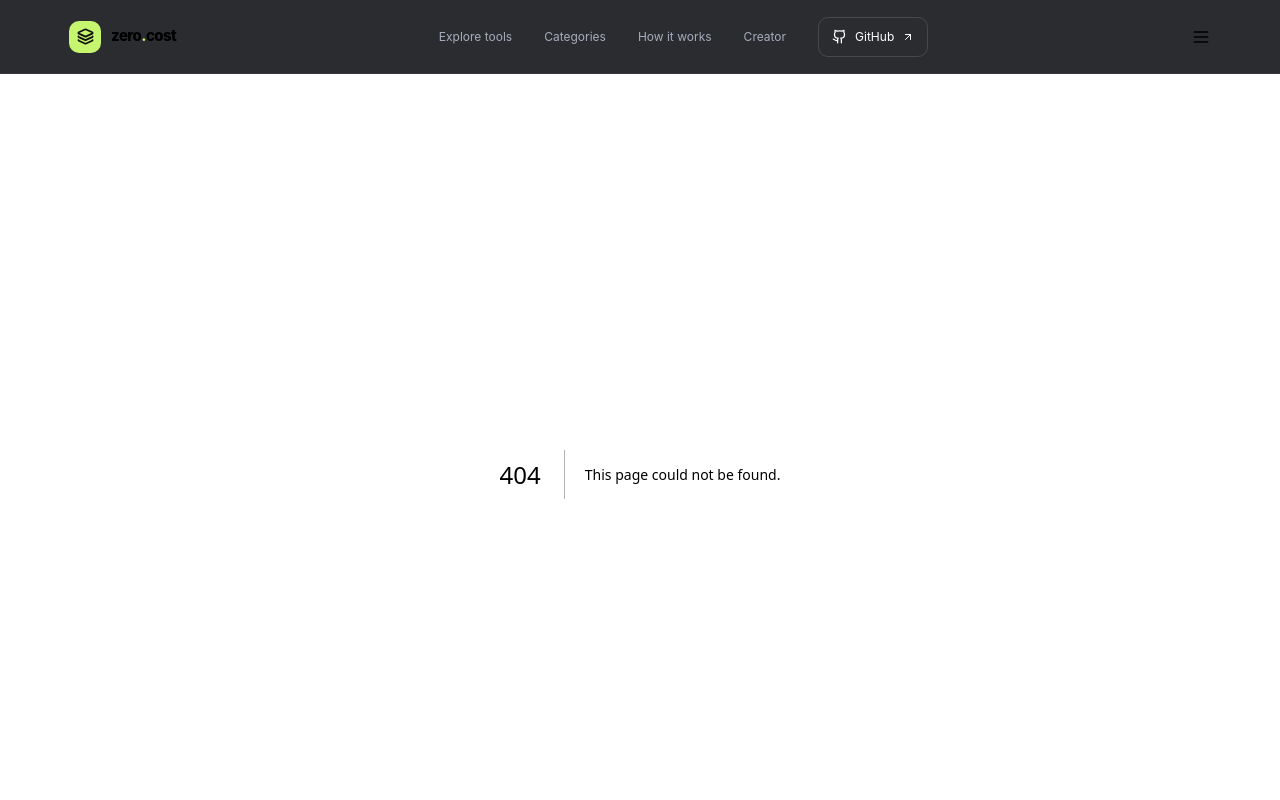
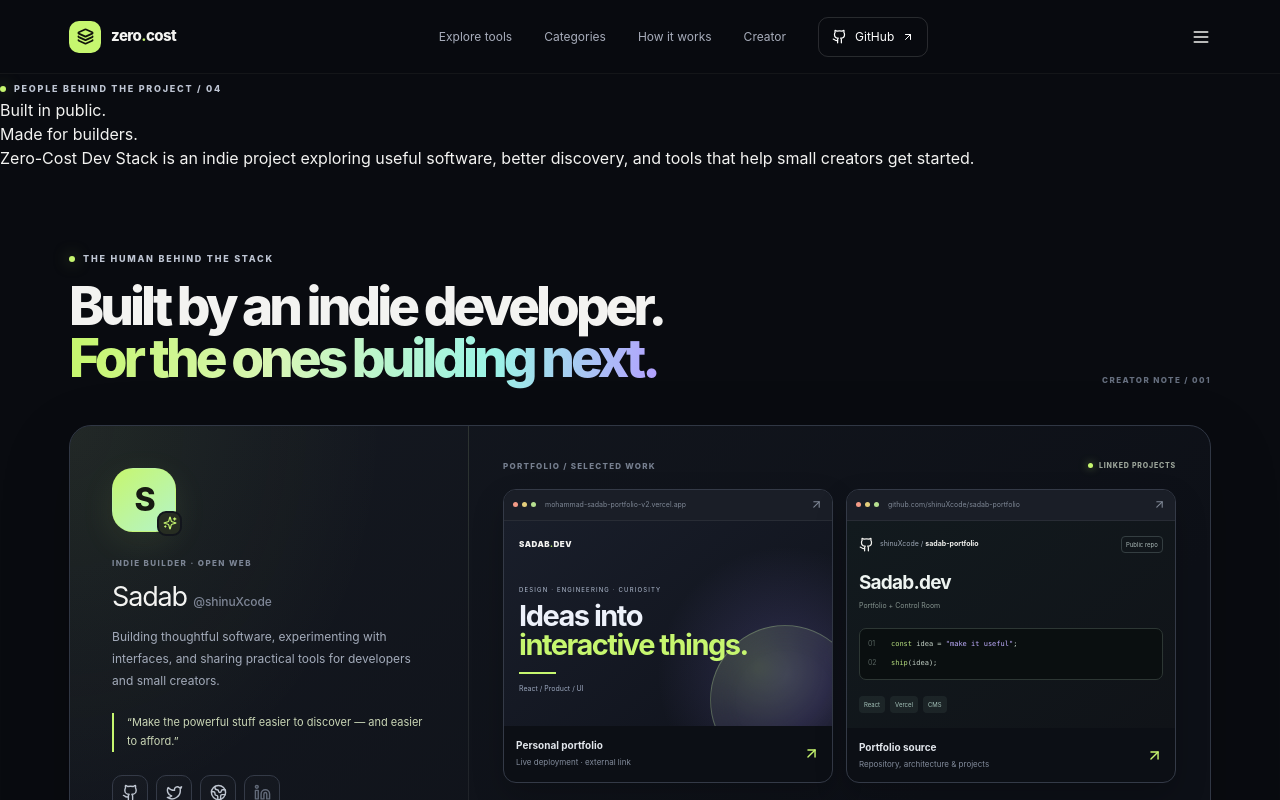
Before and after one commit to shinuXcode/-awesome-free-stack, a Next.js app: page /creator in a window 1280 px wide. Before the commit this address had no page. Shown: the top 800 px of the page. Built offline with nearby package versions, Linux system fonts and the light colour scheme.

Commit message:
Add multipage route app/creator/page.tsx

```diff
--- /dev/null
+++ b/app/creator/page.tsx
@@ -0,0 +1,20 @@
+import type { Metadata } from "next";
+import FounderSection from "../../components/FounderSection";
+
+export const metadata: Metadata = {
+  title: "Creator — Zero-Cost Dev Stack",
+  description: "Meet Sadab, the indie developer behind Zero-Cost Dev Stack.",
+};
+
+export default function CreatorPage() {
+  return (
+    <main className="subpage creator-page">
+      <section className="subhero creator-subhero">
+        <span className="eyebrow"><span className="eyebrow-dot" /> PEOPLE BEHIND THE PROJECT / 04</span>
+        <h1>Built in public.<br /><span>Made for builders.</span></h1>
+        <p>Zero-Cost Dev Stack is an indie project exploring useful software, better discovery, and tools that help small creators get started.</p>
+      </section>
+      <FounderSection />
+    </main>
+  );
+}
```
